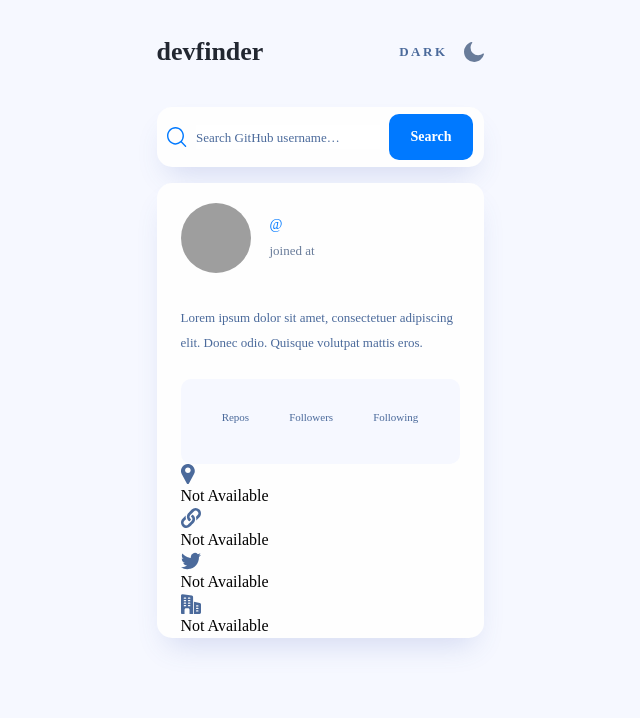
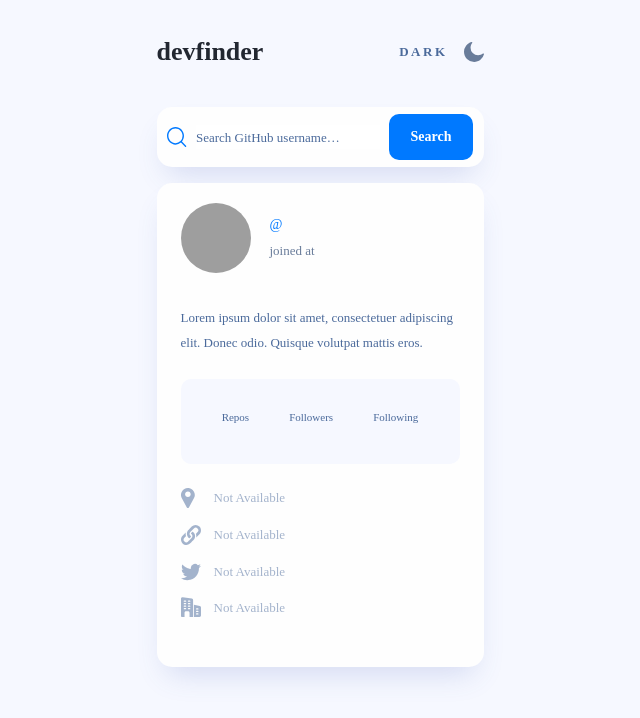
Before and after one commit to lashasaata/Github-user-search-app, a React (Vite) app: page / in a window 1280 px wide. Shown: the top 718 px of the page, without its empty margins (320-960 px from the left). Built offline with nearby package versions, Linux system fonts and the light colour scheme; grey boxes are pictures that could not be loaded.

Commit message:
updated files

```diff
--- a/src/components/UserProfile.jsx
+++ b/src/components/UserProfile.jsx
@@ -19,7 +19,7 @@ function UserProfile(props) {
   //     // });
   // }
   return (
-    <main className="w-[327px] flex flex-col items-start bg-[#fefefe] rounded-[15px] shadow-light mt-4 pt-5 pl-6">
+    <main className="w-[327px] flex flex-col items-start bg-[#fefefe] rounded-[15px] shadow-light mt-4 mb-[50px] pt-5 pl-6">
       <div className="flex items-center gap-[19px]">
         <img
           className="w-[70px] h-[70px] rounded-full"
@@ -28,13 +28,16 @@ function UserProfile(props) {
               ? `${props.userData.avatar_url}`
               : "https://avatars.githubusercontent.com/u/116306097?v=4"
           }
-          alt=""
+          alt="avatar"
         />
         <div className="flex flex-col items-start">
           <h2 className="text-base text-[#2b3442] font-[700] ml-[2px]">
             {props.userData.name}
           </h2>
-          <a className="text-sm text-[#0079ff] font-[500]" href="">
+          <a
+            className="text-sm text-[#0079ff] font-[500]"
+            href={`${props.userData.html_url}`}
+          >
             @{props.userData.login}
           </a>
           <span className="text-[13px] text-[#697c9a] font-[500] mt-[6px]">
@@ -71,41 +74,82 @@ function UserProfile(props) {
           </span>
         </div>
       </section>
-      <section>
-        <div>
-          <div>
-            <img src="./assets/icon-location.svg" alt="location_icon" />
-            <span>
+      <section className="flex flex-col gap-[17px] mt-6 mb-[50px]">
+        <div className="flex flex-col gap-[17px]">
+          <div className="flex gap-[19px] items-center">
+            <img
+              className={`${
+                props.userData.location ? "opacity-100" : "opacity-50"
+              }`}
+              src="./assets/icon-location.svg"
+              alt="location_icon"
+            />
+            <a
+              className={`${
+                props.userData.location ? "opacity-100" : "opacity-50"
+              } text-[13px] text-[#4b6a9b] font-[500]`}
+            >
               {props.userData.location
                 ? `${props.userData.location}`
                 : "Not Available"}
-            </span>
+            </a>
           </div>
-          <div>
-            <img src="./assets/icon-website.svg" alt="website_icon" />
-            <span>
+          <div className="flex gap-[13px] items-center">
+            <img
+              className={`${
+                props.userData.organizations_url ? "opacity-100" : "opacity-50"
+              }`}
+              src="./assets/icon-website.svg"
+              alt="website_icon"
+            />
+            <a
+              href={props.userData.organizations_url}
+              className={`${
+                props.userData.organizations_url ? "opacity-100" : "opacity-50"
+              } text-[13px] text-[#4b6a9b] font-[500]`}
+            >
               {props.userData.organizations_url
                 ? `${props.userData.organizations_url}`
                 : "Not Available"}
-            </span>
+            </a>
           </div>
         </div>
-        <div>
-          <div>
-            <img src="./assets/icon-twitter.svg" alt="twitter_icon" />
-            <span>
+        <div className="flex flex-col gap-4">
+          <div className="flex gap-[13px] items-center">
+            <img
+              className={`${
+                props.userData.twitter_username ? "opacity-100" : "opacity-50"
+              }`}
+              src="./assets/icon-twitter.svg"
+              alt="twitter_icon"
+            />
+            <a
+              className={`${
+                props.userData.twitter_username ? "opacity-100" : "opacity-50"
+              } text-[13px] text-[#4b6a9b] font-[500]`}
+            >
               {props.userData.twitter_username
                 ? `${props.userData.twitter_username}`
                 : "Not Available"}
-            </span>
+            </a>
           </div>
-          <div>
-            <img src="./assets/icon-company.svg" alt="company_icon" />
-            <span>
+          <div className="flex gap-[13px] items-center">
+            <img
+              className={`${
+                props.userData.company ? "opacity-100" : "opacity-50"
+              }`}
+              src="./assets/icon-company.svg"
+              alt="company_icon"
+            />
+            <a
+              className={`${
+                props.userData.company ? "opacity-100" : "opacity-50"
+              } text-[13px] text-[#4b6a9b] font-[500]`}
+            >
               {props.userData.company
                 ? `${props.userData.company}`
                 : "Not Available"}
-            </span>
+            </a>
           </div>
         </div>
       </section>
```
